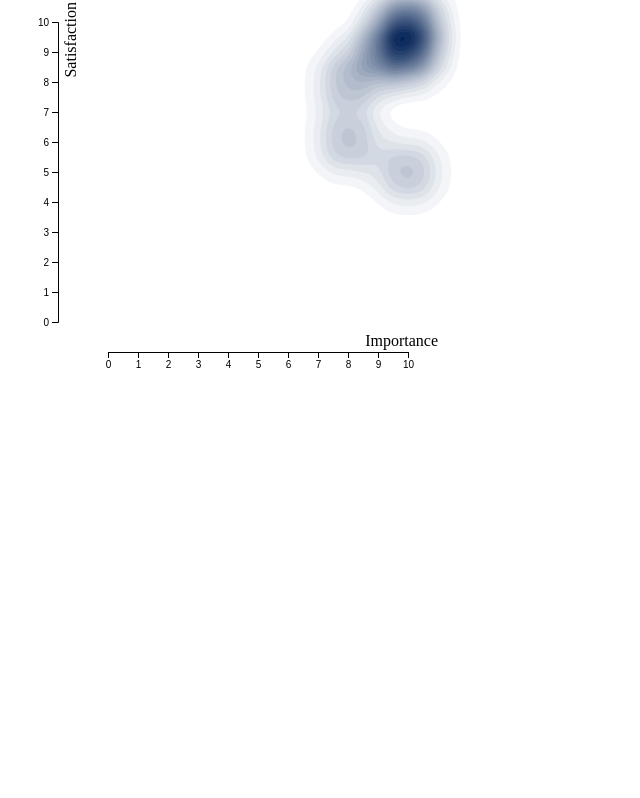
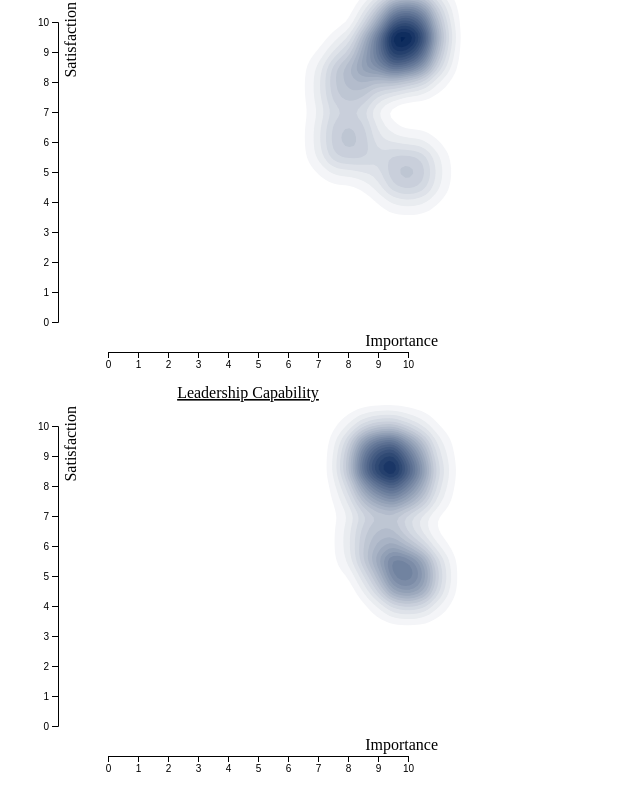
Before and after one commit to CutieMath/d3-cm, a website: page index.html in a window 1280 px wide. Shown: the part 2854-3652 px from the top of the page, without its empty margins (0-640 px from the left). Before the commit the page ends 3248 px from the top, so only its background shows below. Drawn offline with nearby package versions, Linux system fonts and the light colour scheme.

Commit message:
add generic function to generate the graph

```diff
--- a/app.js
+++ b/app.js
@@ -7,6 +7,174 @@ const brandColorA = "#2e503b";
 const brandColorB = "#C05D20";
 const brandColorC = "#25406D";
 const brandColorBG = "#f4f2ef";
+
+const svg_i = d3
+  .select("#leadership")
+  .append("svg")
+  .attr("width", width + margin.left + margin.right)
+  .attr("height", height + margin.top + margin.bottom)
+  .append("g")
+  .attr("transform", `translate(${margin.left},${margin.top})`);
+createGraph(svg_i, "Leadership Capability", "./data/leadership_data.csv");
+
+function createGraph(svgName, title, dataFilePath) {
+  svgName
+    .append("text")
+    .attr("x", width / 2)
+    .attr("y", 2 - margin.top / 2)
+    .attr("text-anchor", "middle")
+    .style("font-size", "16px")
+    .style("text-decoration", "underline")
+    .text(title);
+
+  // read data
+  d3.csv(dataFilePath).then(function (data) {
+    // Add X axis
+    const x = d3
+      .scaleLinear()
+      .domain([0, 10])
+      .range([margin.left, width - margin.right]);
+    svgName
+      .append("g")
+      .attr("transform", `translate(0, ${height})`)
+      .call(d3.axisBottom(x));
+    svgName
+      .append("text")
+      .attr("class", "x label")
+      .attr("text-anchor", "end")
+      .attr("x", width)
+      .attr("y", height - 6)
+      .text("Importance");
+
+    // Add Y axis
+    const y = d3
+      .scaleLinear()
+      .domain([0, 10])
+      .range([height - margin.bottom, margin.top]);
+    svgName.append("g").call(d3.axisLeft(y));
+    svgName
+      .append("text")
+      .attr("class", "y label")
+      .attr("text-anchor", "end")
+      .attr("y", 6)
+      .attr("dy", ".75em")
+      .attr("transform", "rotate(-90)")
+      .text("Satisfaction");
+
+    // Prepare a color palette
+    const color = d3
+      .scaleLinear()
+      .domain([0, 0.001]) // Points per square pixel.
+      .range(["white", brandColorC]);
+
+    // compute the density data
+    const densityData = d3
+      .contourDensity()
+      .x(function (d) {
+        return x(d.x);
+      })
+      .y(function (d) {
+        return y(d.y);
+      })
+      .size([width, height])
+      .bandwidth(20)(data);
+
+    // show the shape
+    svgName
+      .insert("g", "g")
+      .selectAll("path")
+      .data(densityData)
+      .enter()
+      .append("path")
+      .attr("d", d3.geoPath())
+      .attr("fill", function (d) {
+        return color(d.value);
+      });
+  });
+
+  // Purpose alignment
+  const svg_h = d3
+    .select("#purpose_align")
+    .append("svg")
+    .attr("width", width + margin.left + margin.right)
+    .attr("height", height + margin.top + margin.bottom)
+    .append("g")
+    .attr("transform", `translate(${margin.left},${margin.top})`);
+
+  svg_h
+    .append("text")
+    .attr("x", width / 2)
+    .attr("y", 2 - margin.top / 2)
+    .attr("text-anchor", "middle")
+    .style("font-size", "16px")
+    .style("text-decoration", "underline")
+    .text("Purpose Alignment");
+
+  // read data
+  d3.csv("./data/purpose_alignment_data.csv").then(function (data) {
+    // Add X axis
+    const x = d3
+      .scaleLinear()
+      .domain([0, 10])
+      .range([margin.left, width - margin.right]);
+    svg_h
+      .append("g")
+      .attr("transform", `translate(0, ${height})`)
+      .call(d3.axisBottom(x));
+    svg_h
+      .append("text")
+      .attr("class", "x label")
+      .attr("text-anchor", "end")
+      .attr("x", width)
+      .attr("y", height - 6)
+      .text("Importance");
+
+    // Add Y axis
+    const y = d3
+      .scaleLinear()
+      .domain([0, 10])
+      .range([height - margin.bottom, margin.top]);
+    svg_h.append("g").call(d3.axisLeft(y));
+    svg_h
+      .append("text")
+      .attr("class", "y label")
+      .attr("text-anchor", "end")
+      .attr("y", 6)
+      .attr("dy", ".75em")
+      .attr("transform", "rotate(-90)")
+      .text("Satisfaction");
+
+    // Prepare a color palette
+    const color = d3
+      .scaleLinear()
+      .domain([0, 0.001]) // Points per square pixel.
+      .range(["white", brandColorC]);
+
+    // compute the density data
+    const densityData = d3
+      .contourDensity()
+      .x(function (d) {
+        return x(d.x);
+      })
+      .y(function (d) {
+        return y(d.y);
+      })
+      .size([width, height])
+      .bandwidth(20)(data);
+
+    // show the shape
+    svg_h
+      .insert("g", "g")
+      .selectAll("path")
+      .data(densityData)
+      .enter()
+      .append("path")
+      .attr("d", d3.geoPath())
+      .attr("fill", function (d) {
+        return color(d.value);
+      });
+  });
+}
 
 // append the svg object to the body of the page
 const svg = d3
@@ -590,86 +758,3 @@ d3.csv("./data/engagement_data.csv").then(function (data) {
       return color(d.value);
     });
 });
-
-// Purpose alignment
-const svg_h = d3
-  .select("#purpose_align")
-  .append("svg")
-  .attr("width", width + margin.left + margin.right)
-  .attr("height", height + margin.top + margin.bottom)
-  .append("g")
-  .attr("transform", `translate(${margin.left},${margin.top})`);
-
-svg_h
-  .append("text")
-  .attr("x", width / 2)
-  .attr("y", 2 - margin.top / 2)
-  .attr("text-anchor", "middle")
-  .style("font-size", "16px")
-  .style("text-decoration", "underline")
-  .text("Purpose Alignment");
-
-// read data
-d3.csv("./data/purpose_alignment_data.csv").then(function (data) {
-  // Add X axis
-  const x = d3
-    .scaleLinear()
-    .domain([0, 10])
-    .range([margin.left, width - margin.right]);
-  svg_h
-    .append("g")
-    .attr("transform", `translate(0, ${height})`)
-    .call(d3.axisBottom(x));
-  svg_h
-    .append("text")
-    .attr("class", "x label")
-    .attr("text-anchor", "end")
-    .attr("x", width)
-    .attr("y", height - 6)
-    .text("Importance");
-
-  // Add Y axis
-  const y = d3
-    .scaleLinear()
-    .domain([0, 10])
-    .range([height - margin.bottom, margin.top]);
-  svg_h.append("g").call(d3.axisLeft(y));
-  svg_h
-    .append("text")
-    .attr("class", "y label")
-    .attr("text-anchor", "end")
-    .attr("y", 6)
-    .attr("dy", ".75em")
-    .attr("transform", "rotate(-90)")
-    .text("Satisfaction");
-
-  // Prepare a color palette
-  const color = d3
-    .scaleLinear()
-    .domain([0, 0.001]) // Points per square pixel.
-    .range(["white", brandColorC]);
-
-  // compute the density data
-  const densityData = d3
-    .contourDensity()
-    .x(function (d) {
-      return x(d.x);
-    })
-    .y(function (d) {
-      return y(d.y);
-    })
-    .size([width, height])
-    .bandwidth(20)(data);
-
-  // show the shape
-  svg_h
-    .insert("g", "g")
-    .selectAll("path")
-    .data(densityData)
-    .enter()
-    .append("path")
-    .attr("d", d3.geoPath())
-    .attr("fill", function (d) {
-      return color(d.value);
-    });
-});
--- /dev/null
+++ b/data/leadership_data.csv
@@ -0,0 +1,9 @@
+x,y,group
+9,6,i
+9,9,i
+10,8,i
+10,5,i
+9,8,i
+9,9,i
+10,9,i
+10,5,i
--- a/index.html
+++ b/index.html
@@ -17,6 +17,7 @@
     <div id="tactical"></div>
     <div id="engagement"></div>
     <div id="purpose_align"></div>
+    <div id="leadership"></div>
     <script src="./app.js"></script>
 </body>
 </html>
```
